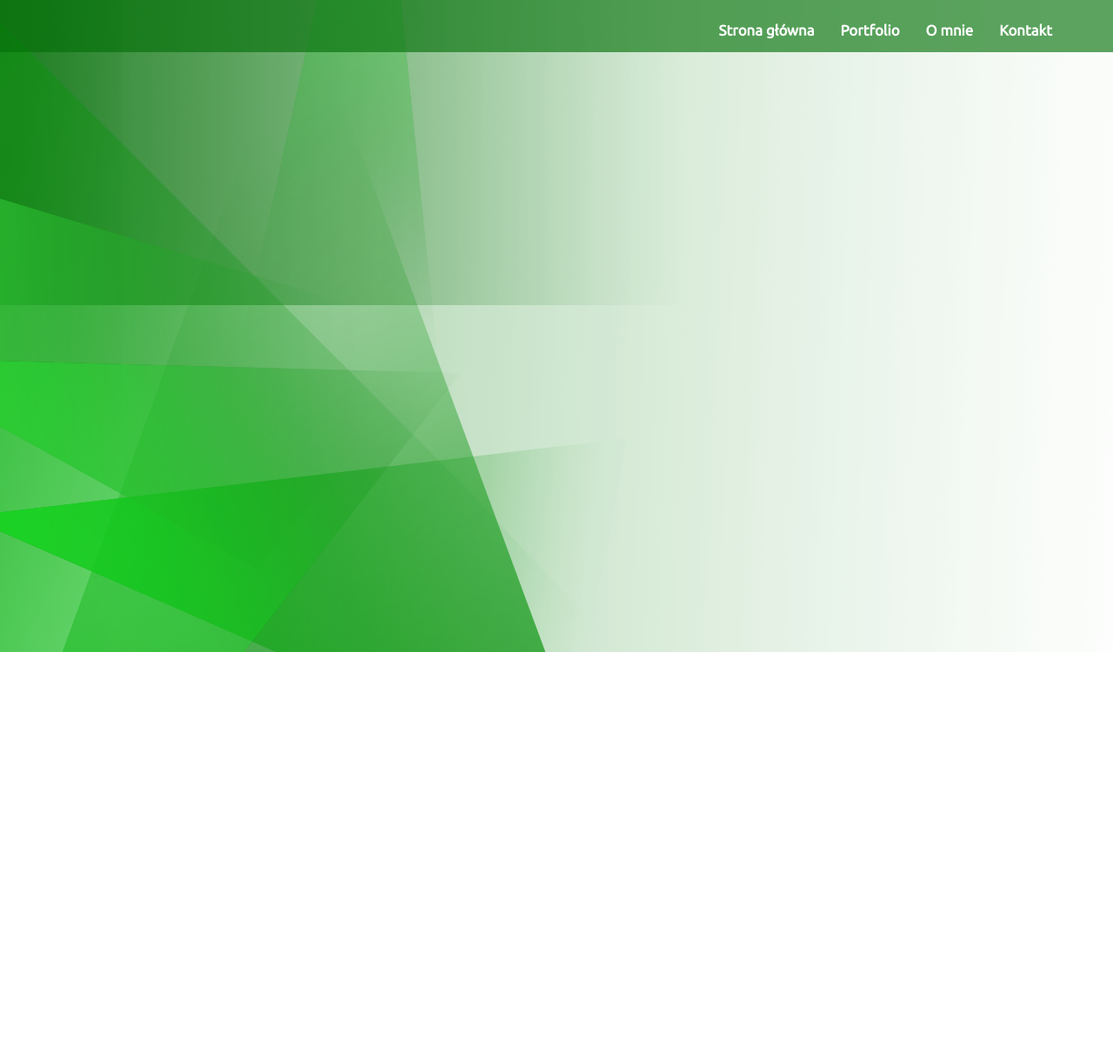
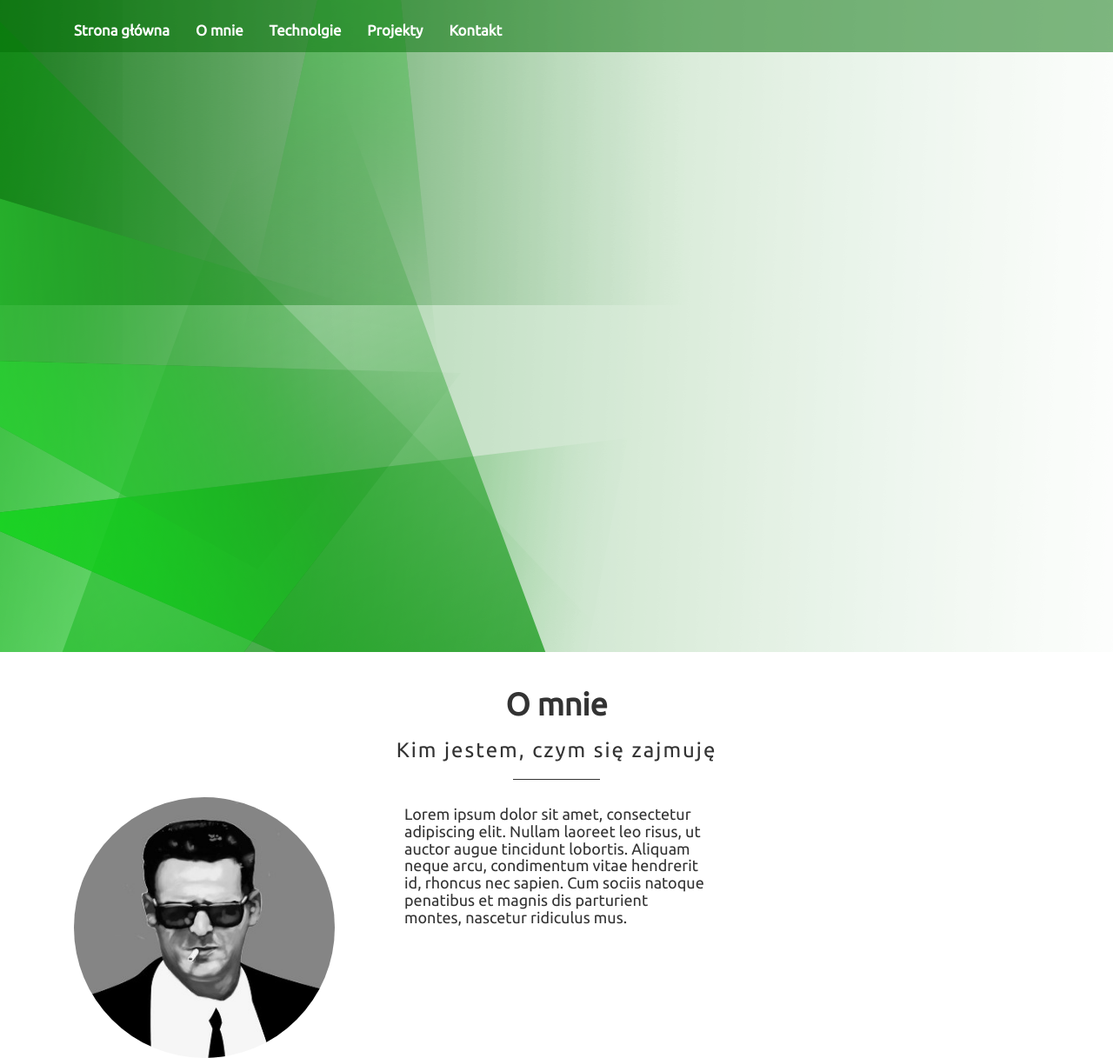
Before and after one commit to saganeczka/myPage, a plain HTML site: page index.html in a window 1280 px wide. Shown: the whole page at 87% size. Before the commit the page ends 800 px from the top, so only its background shows below. Drawn offline with nearby package versions, Linux system fonts and the light colour scheme.

Commit message:
kolejne zmiany

```diff
--- a/css/theme.css
+++ b/css/theme.css
@@ -8,8 +8,20 @@ header {
 	height: 750px;
 
 }
+h1 {
+	text-align: center;
+	font-weight: 600;
+}
+h3 {
+	text-align: center;
+	font-weight: lighter;
+	letter-spacing: 2px;
+}
+h4 {
+	font-weight: lighter;
+}
 .nav-style {
-		background-color: rgba(4,112,8,0.4);
+		background-color: rgba(4,112,8,0.3);
 		position: fixed-top;
 		font-size: 1.2em;
 		font-weight: 600;
@@ -21,7 +33,7 @@ header {
         -webkit-transition: padding .3s;
         -moz-transition: padding .3s;
         transition: padding .3s;
-		background-color: rgba(4,112,8,0.4);
+		background-color: rgba(4,112,8,0.3);
 		border: none;
 		min-height:60px;
 		height: 60px;
@@ -29,3 +41,17 @@ header {
     }
 
 }
+.inner-space {
+	align: center;
+	width: 100px;
+	height: 1px;
+	border: none;
+	background-color: #333333;
+}
+.circular {
+	width: 300px;
+	height: 300px;
+	border-radius: 150px;
+	-webkit-border-radius: 150px;
+	-moz-border-radius: 150px;
+}
--- a/index.html
+++ b/index.html
@@ -44,17 +44,20 @@
 			<div class="flag">
 			</div>
             <div class="collapse navbar-collapse" id="bs-example-navbar-collapse-1">
-                <ul class="nav navbar-nav navbar-right">
+                <ul class="nav navbar-nav">
                     <li class="page-scroll">
                         <a href="#page-top">Strona główna</a>
-                    </li>
-                    <li class="page-scroll">
-                        <a href="#portfolio">Portfolio</a>
                     </li>
                     <li class="page-scroll">
                         <a href="#about">O mnie</a>
                     </li>
                     <li class="page-scroll">
+                        <a href="#tech">Technolgie</a>
+                    </li>
+                    <li class="page-scroll">
+                        <a href="#portfolio">Projekty</a>
+                    </li>
+					 <li class="page-scroll">
                         <a href="#contact">Kontakt</a>
                     </li>
                 </ul>
@@ -67,9 +70,20 @@
 		<div class="container"
 		</div>
 	</header>
+	<br/>
 
-	 <section id="portfolio">
-
+	 <section id="about">
+	 <div class="container">
+	<h1>O mnie</h1>
+	<h3>Kim jestem, czym się zajmuję</h3>
+	<hr class="inner-space"/>
+	<div class="col-md-4">
+	<img class="img-responsive circular" src="images/avatar.jpg">
+	</div>
+	<div class="col-md-4">
+	<h4>Lorem ipsum dolor sit amet, consectetur adipiscing elit. Nullam laoreet leo risus, ut auctor augue tincidunt lobortis. Aliquam neque arcu, condimentum vitae hendrerit id, rhoncus nec sapien. Cum sociis natoque penatibus et magnis dis parturient montes, nascetur ridiculus mus.</h4>
+	</div>
+	</div>
 	 </section>
 
 
```
Also changed, not shown: images/avatar.jpg (added).
